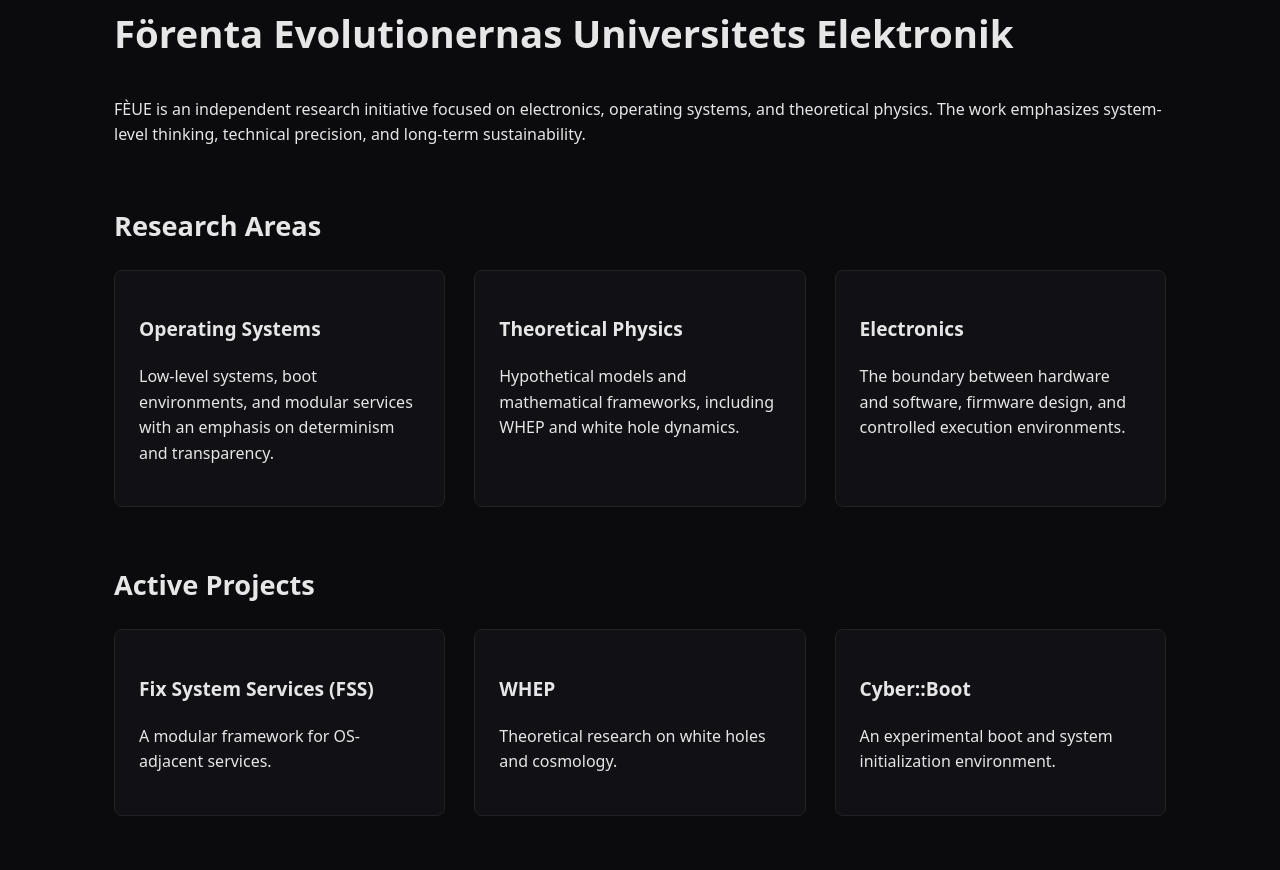
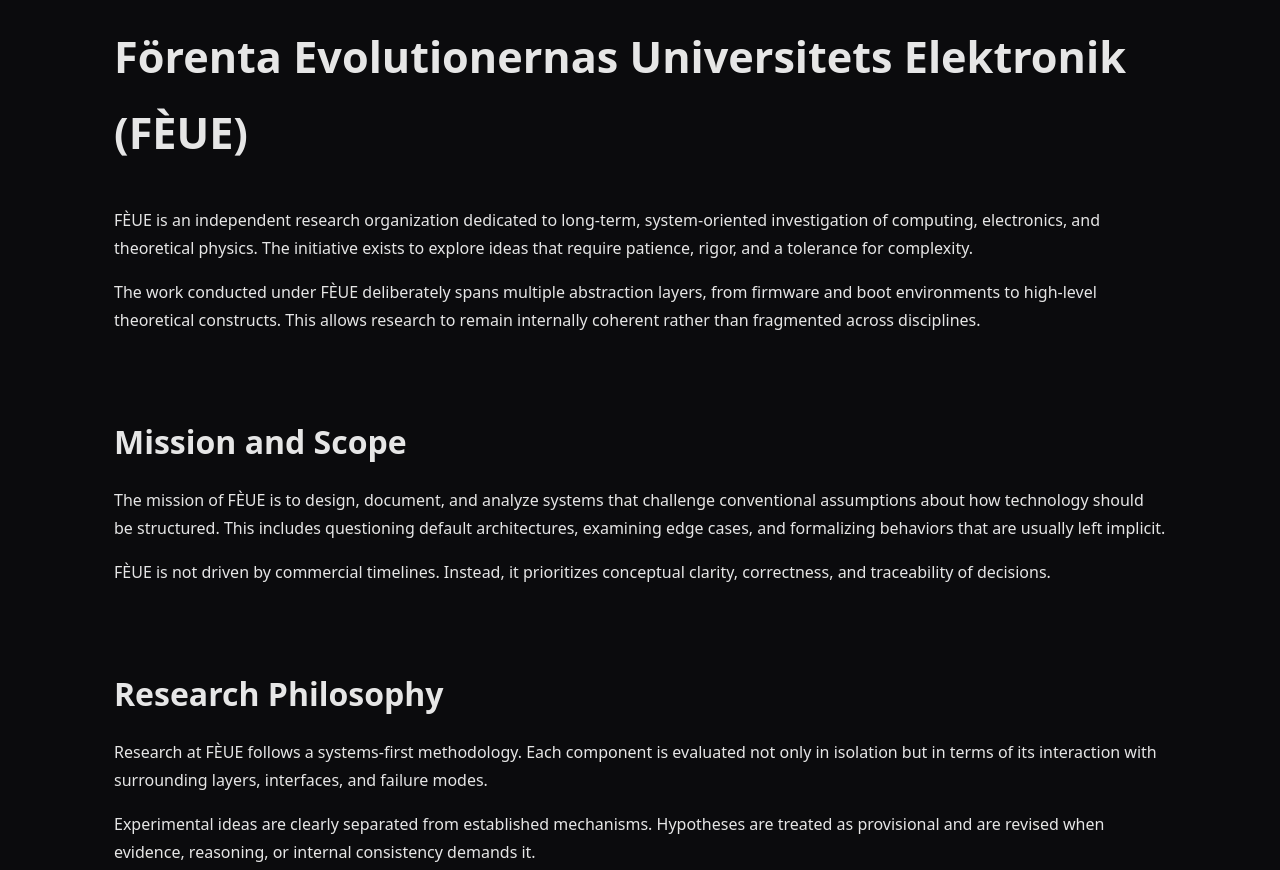
Before and after one commit to FEUE256/start, a plain HTML site: page src/html/index.html in a window 1280 px wide. Shown: the part 191-1061 px from the top of the page. Drawn offline with Linux system fonts and the light colour scheme.

Commit message:
Update index.html

```diff
--- a/src/html/index.html
+++ b/src/html/index.html
@@ -2,11 +2,11 @@
 <html lang="en">
 <head>
     <meta charset="UTF-8">
-    <title>FÈUE – Research & Systems</title>
+    <title>FÈUE – Research, Systems & Theory</title>
     <meta name="viewport" content="width=device-width, initial-scale=1">
 
     <!-- SEO -->
-    <meta name="description" content="FÈUE – advanced research in electronics, operating systems, and theoretical physics.">
+    <meta name="description" content="FÈUE is an independent research initiative in electronics, operating systems, and theoretical physics.">
     <meta name="robots" content="index, follow">
 
     <link rel="icon" href="../../assets/images/webp/logo.webp" type="image/webp">
@@ -28,13 +28,12 @@
             font-family: system-ui, -apple-system, Segoe UI, Roboto, sans-serif;
             background: var(--bg);
             color: var(--fg);
-            line-height: 1.6;
+            line-height: 1.75;
         }
 
         a { color: var(--accent); text-decoration: none; }
         a:hover { text-decoration: underline; }
 
-        /* ===== Header / Shortcuts ===== */
         header {
             border-bottom: 1px solid var(--border);
             background: #0f0f12;
@@ -79,35 +78,33 @@
             color: var(--accent);
         }
 
-        /* ===== Main Content ===== */
         main {
             max-width: var(--maxw);
             margin: 0 auto;
-            padding: 2.5rem 1.5rem;
+            padding: 3.5rem 1.5rem;
         }
 
         section {
-            margin-bottom: 3.5rem;
+            margin-bottom: 5rem;
         }
 
-        h1 { font-size: 2.4rem; margin-top: 0; }
-        h2 { font-size: 1.7rem; }
-        h3 { font-size: 1.2rem; }
+        h1 { font-size: 2.7rem; margin-top: 0; }
+        h2 { font-size: 2rem; margin-bottom: 1rem; }
+        h3 { font-size: 1.35rem; }
 
         .grid {
             display: grid;
             grid-template-columns: repeat(auto-fit, minmax(260px, 1fr));
-            gap: 1.8rem;
+            gap: 2rem;
         }
 
         .card {
             border: 1px solid var(--border);
             background: #101015;
             border-radius: 8px;
-            padding: 1.5rem;
+            padding: 2rem;
         }
 
-        /* ===== Footer (legacy style) ===== */
         footer {
             border-top: 1px solid var(--border);
             background: #0f0f12;
@@ -118,7 +115,7 @@
         .footer-container {
             max-width: var(--maxw);
             margin: 0 auto;
-            padding: 2rem 1.5rem;
+            padding: 2.5rem 1.5rem;
             display: grid;
             grid-template-columns: repeat(auto-fit, minmax(220px, 1fr));
             gap: 2rem;
@@ -145,7 +142,6 @@
             <strong>FÈUE</strong>
         </div>
 
-        <!-- Shortcut navigation -->
         <nav class="shortcuts" aria-label="Shortcuts">
             <button class="shortcut-btn" onclick="location.href='https://feue256.github.io/fss/index.html'">FSS</button>
             <button class="shortcut-btn" onclick="location.href='https://feue256.github.io/WHEP/index.html'">WHEP</button>
@@ -157,37 +153,80 @@
 </header>
 
 <main id="main">
+
     <section>
-        <h1>Förenta Evolutionernas Universitets Elektronik</h1>
+        <h1>Förenta Evolutionernas Universitets Elektronik (FÈUE)</h1>
         <p>
-            FÈUE is an independent research initiative focused on electronics,
-            operating systems, and theoretical physics. The work emphasizes
-            system-level thinking, technical precision, and long-term sustainability.
+            FÈUE is an independent research organization dedicated to long-term,
+            system-oriented investigation of computing, electronics, and theoretical
+            physics. The initiative exists to explore ideas that require patience,
+            rigor, and a tolerance for complexity.
+        </p>
+        <p>
+            The work conducted under FÈUE deliberately spans multiple abstraction
+            layers, from firmware and boot environments to high-level theoretical
+            constructs. This allows research to remain internally coherent rather
+            than fragmented across disciplines.
         </p>
     </section>
 
     <section>
-        <h2>Research Areas</h2>
+        <h2>Mission and Scope</h2>
+        <p>
+            The mission of FÈUE is to design, document, and analyze systems that
+            challenge conventional assumptions about how technology should be
+            structured. This includes questioning default architectures, examining
+            edge cases, and formalizing behaviors that are usually left implicit.
+        </p>
+        <p>
+            FÈUE is not driven by commercial timelines. Instead, it prioritizes
+            conceptual clarity, correctness, and traceability of decisions.
+        </p>
+    </section>
+
+    <section>
+        <h2>Research Philosophy</h2>
+        <p>
+            Research at FÈUE follows a systems-first methodology. Each component
+            is evaluated not only in isolation but in terms of its interaction
+            with surrounding layers, interfaces, and failure modes.
+        </p>
+        <p>
+            Experimental ideas are clearly separated from established mechanisms.
+            Hypotheses are treated as provisional and are revised when evidence,
+            reasoning, or internal consistency demands it.
+        </p>
+    </section>
+
+    <section>
+        <h2>Core Research Areas</h2>
         <div class="grid">
             <div class="card">
-                <h3>Operating Systems</h3>
+                <h3>Operating Systems & Boot Architecture</h3>
                 <p>
-                    Low-level systems, boot environments, and modular services
-                    with an emphasis on determinism and transparency.
+                    Research includes experimental boot flows, minimal initialization
+                    environments, and OS-adjacent service frameworks. Particular focus
+                    is placed on determinism, auditability, and explicit state
+                    transitions during early system execution.
                 </p>
             </div>
+
             <div class="card">
                 <h3>Theoretical Physics</h3>
                 <p>
-                    Hypothetical models and mathematical frameworks, including WHEP
-                    and white hole dynamics.
+                    FÈUE develops speculative yet formally structured theoretical
+                    models, including research on white holes and non-standard
+                    cosmological assumptions. These models are presented as
+                    working theories rather than claims of physical truth.
                 </p>
             </div>
+
             <div class="card">
-                <h3>Electronics</h3>
+                <h3>Electronics & Firmware</h3>
                 <p>
-                    The boundary between hardware and software, firmware design,
-                    and controlled execution environments.
+                    Investigation of hardware–software boundaries, firmware behavior,
+                    and controlled execution environments. Emphasis is placed on
+                    transparency and well-defined interfaces.
                 </p>
             </div>
         </div>
@@ -198,18 +237,60 @@
         <div class="grid">
             <div class="card">
                 <h3>Fix System Services (FSS)</h3>
-                <p>A modular framework for OS-adjacent services.</p>
+                <p>
+                    A modular framework designed to operate close to the operating
+                    system layer. FSS focuses on controlled extensibility, explicit
+                    service lifecycles, and predictable behavior.
+                </p>
             </div>
+
             <div class="card">
                 <h3>WHEP</h3>
-                <p>Theoretical research on white holes and cosmology.</p>
+                <p>
+                    The White Hole Existence Principle explores hypothetical mechanisms
+                    for white holes and their possible implications within a consistent
+                    theoretical framework.
+                </p>
             </div>
+
             <div class="card">
                 <h3>Cyber::Boot</h3>
-                <p>An experimental boot and system initialization environment.</p>
+                <p>
+                    An experimental boot and initialization environment intended to
+                    reduce opacity in early system execution and expose system state
+                    transitions explicitly.
+                </p>
             </div>
         </div>
     </section>
+
+    <section>
+        <h2>Documentation and Transparency</h2>
+        <p>
+            All major projects under FÈUE are accompanied by structured documentation.
+            Design decisions, assumptions, and limitations are explicitly recorded
+            to enable long-term understanding and external review.
+        </p>
+        <p>
+            This approach ensures that future contributors can reconstruct not only
+            how a system works, but why it was designed in a particular way.
+        </p>
+    </section>
+
+    <section>
+        <h2>Collaboration and Contributions</h2>
+        <p>
+            FÈUE welcomes collaboration from individuals and groups who share an
+            interest in deep technical work and theoretical exploration. Contributions
+            are evaluated based on clarity, rigor, and alignment with the organization’s
+            research philosophy.
+        </p>
+        <p>
+            External input is encouraged when it strengthens internal consistency
+            and expands the analytical scope of ongoing projects.
+        </p>
+    </section>
+
 </main>
 
 <footer>
@@ -243,9 +324,4 @@
     </div>
 </footer>
 
-<script>
-    document.getElementById("year").textContent = new Date().getFullYear();
-</script>
-
-</body>
-</html>
+<script
```
